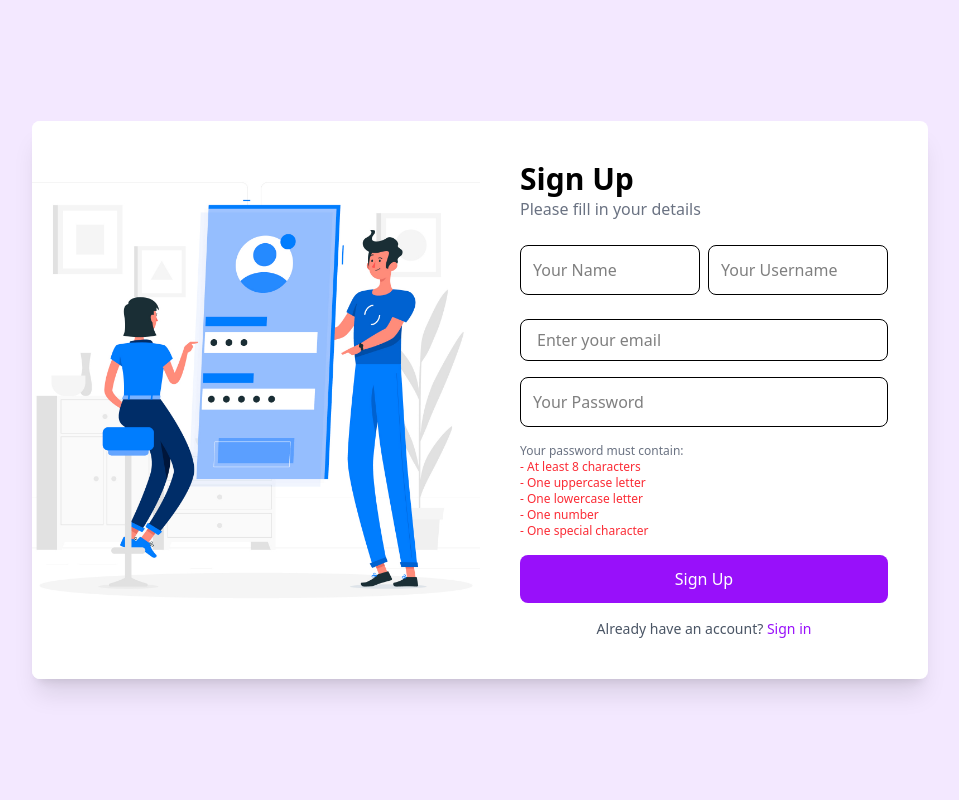
After one commit to puneet2628/Inventory-Management, a Django app: template project/app/templates/auth/signup.html in a window 1280 px wide. The commit adds this page. Shown: the whole page, without its empty margins (160-1119 px from the left). Run offline with Django 5.2, Linux system fonts and the light colour scheme; the template is opened without the code that fills it, so the values that code supplies are empty.

Commit message:
add signup and admin signin templates; update views and URL routing

```diff
--- a/project/app/templates/auth/main_sign_in.html
+++ b/project/app/templates/auth/main_sign_in.html
@@ -43,7 +43,7 @@
           In</button>
 
         <p class="mt-4 text-gray-600 text-center">
-          Don't have an account? <a href="#" class="text-purple-600 hover:underline">Sign up</a>
+          Don't have an account? <a href="/signup" class="text-purple-600 hover:underline">Sign up</a>
         </p>
       </form>
     </div>
--- /dev/null
+++ b/project/app/templates/auth/signup.html
@@ -0,0 +1,80 @@
+{%load static%}
+<!DOCTYPE html>
+<html lang="en">
+
+<head>
+    <meta charset="UTF-8">
+    <meta name="viewport" content="width=device-width, initial-scale=1.0">
+    <title>Sign Up</title>
+    <script src="https://unpkg.com/@tailwindcss/browser@4"></script>
+    <script>
+        function validatePassword() {
+            const password = document.getElementById("password").value;
+            const length = document.getElementById("length");
+            const uppercase = document.getElementById("uppercase");
+            const lowercase = document.getElementById("lowercase");
+            const number = document.getElementById("number");
+            const special = document.getElementById("special");
+
+            length.classList.toggle("text-green-500", password.length >= 8);
+            length.classList.toggle("text-red-500", password.length < 8);
+            uppercase.classList.toggle("text-green-500", /[A-Z]/.test(password));
+            uppercase.classList.toggle("text-red-500", !/[A-Z]/.test(password));
+            lowercase.classList.toggle("text-green-500", /[a-z]/.test(password));
+            lowercase.classList.toggle("text-red-500", !/[a-z]/.test(password));
+            number.classList.toggle("text-green-500", /\d/.test(password));
+            number.classList.toggle("text-red-500", !/\d/.test(password));
+            special.classList.toggle("text-green-500", /[@$!%*?&]/.test(password));
+            special.classList.toggle("text-red-500", !/[@$!%*?&]/.test(password));
+        }
+    </script>
+</head>
+
+<body class="flex items-center justify-center min-h-screen bg-purple-100">
+    <div class="flex bg-white shadow-xl rounded-lg overflow-hidden max-w-4xl w-full">
+        <!-- Left Side -->
+        <div class="w-1/2 flex items-center justify-center ">
+            <!-- <img src="{% static 'img/signup.jpg'%}" class="h-full object-cover" alt="Signup Image"> -->
+            <img src="{% static 'img/signup.jpg' %}" class="h-full w-full object-cover rounded-r-lg"
+                alt="Sign Up Image">
+        </div>
+
+        <!-- Right Side - Form -->
+        <div class="w-1/2 p-10">
+            <h2 class="text-3xl font-bold text-black-700">Sign Up</h2>
+            <p class="text-gray-500">Please fill in your details</p>
+
+            <form class="mt-6 space-y-4">
+                <div class="flex space-x-2">
+                    <input type="text" placeholder="Your Name"
+                        class="w-1/2 p-3 border rounded-lg focus:outline-none focus:ring focus:ring-purple-500">
+                    <input type="text" placeholder="Your Username"
+                        class="w-1/2 p-3 border rounded-lg focus:outline-none focus:ring focus:ring-purple-500">
+                </div>
+
+                <input type="email"
+                    class="w-full px-4 py-2 mt-2 border rounded-lg focus:outline-none  focus:ring focus:ring-purple-300"
+                    placeholder="Enter your email">
+                <input type="password" id="password" placeholder="Your Password"
+                    class="w-full p-3 border rounded-lg  focus:outline-none focus:ring focus:ring-purple-500"
+                    onkeyup="validatePassword()">
+                <p class="text-xs text-gray-500">
+                    Your password must contain:
+                    <br><span id="length" class="text-red-500">- At least 8 characters</span>
+                    <br><span id="uppercase" class="text-red-500">- One uppercase letter</span>
+                    <br><span id="lowercase" class="text-red-500">- One lowercase letter</span>
+                    <br><span id="number" class="text-red-500">- One number</span>
+                    <br><span id="special" class="text-red-500">- One special character</span>
+                </p>
+                <button class="w-full bg-purple-600 text-white py-3 rounded-lg hover:bg-purple-700 transition">Sign
+                    Up</button>
+            </form>
+
+            <p class="text-center text-sm text-gray-600 mt-4">
+                Already have an account? <a href="/signin" class="text-purple-600 hover:underline">Sign in</a>
+            </p>
+        </div>
+    </div>
+</body>
+
+</html>
--- a/project/project/urls.py
+++ b/project/project/urls.py
@@ -29,5 +29,8 @@ urlpatterns = [
     path('settings/', setting),
     path('categories/', categories),
     path('signin/', signin ),
+    path('signup/', signup ),
+    path('admin_signin/', admin_signin ),
+    path('addstore/', add_store ),
 
 ]+ static(settings.STATIC_URL, document_root=settings.STATIC_ROOT)
```
Also changed, not shown: project/app/templates/add_store.html (added, +11 -0 lines), project/app/templates/auth/admin_signin.html (+3 -4 lines), project/app/views.py (+9 -1 lines), project/static/img/1.jpg (added), project/static/img/signup.jpg (added).
